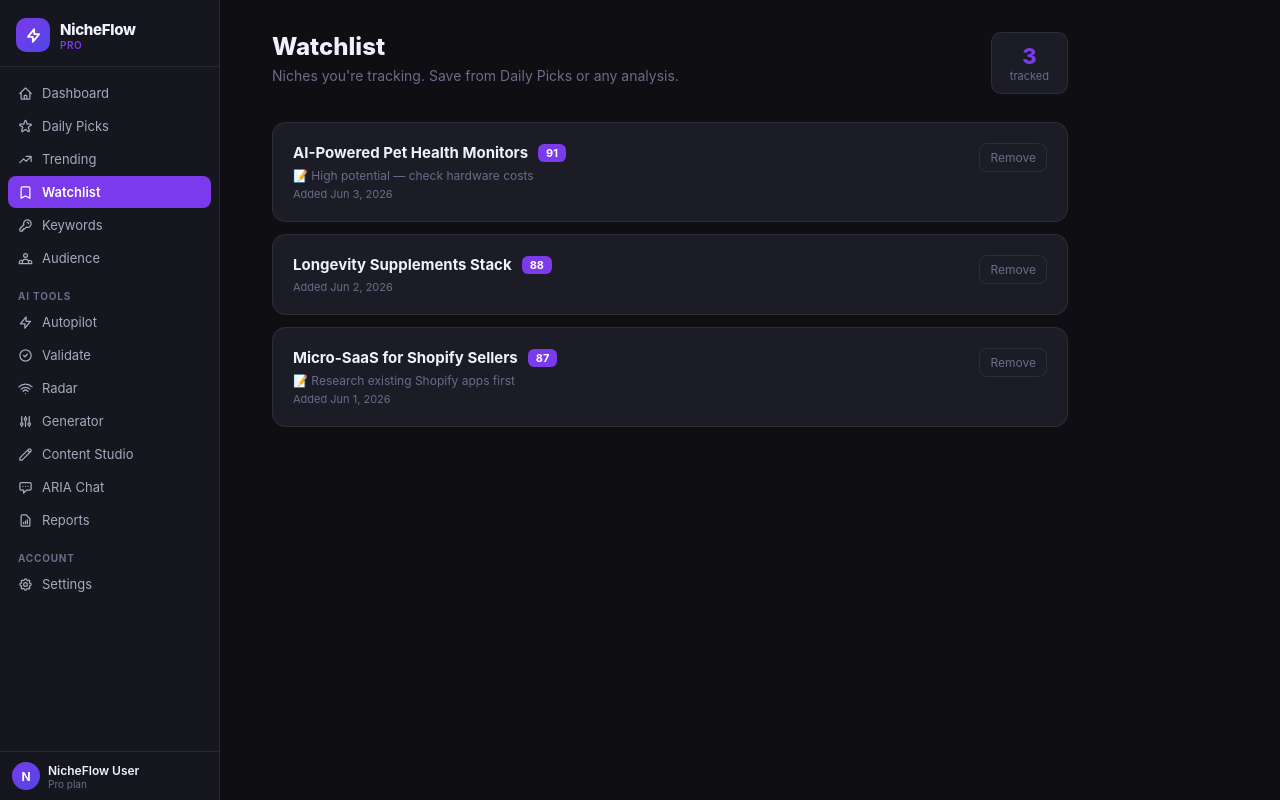
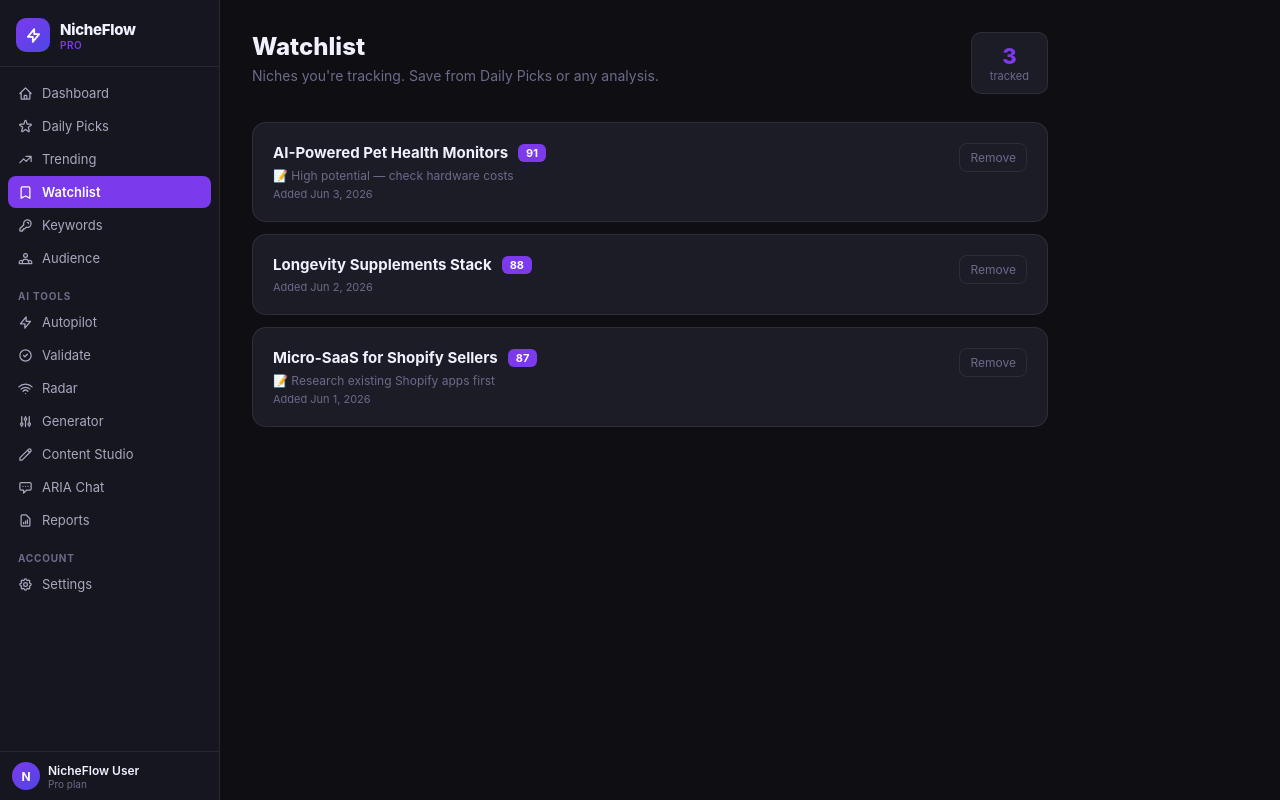
Before and after one commit to NicheFlow1/nicheflow-saas, a Next.js app: page /dashboard/watchlist in a window 1280 px wide. Built offline with nearby package versions, Linux system fonts and the light colour scheme.

Commit message:
fix: dashboard layout marginLeft 220px matching sidebar width

```diff
--- a/src/app/dashboard/layout.tsx
+++ b/src/app/dashboard/layout.tsx
@@ -25,7 +25,7 @@ export default function DashboardLayout({ children }: { children: React.ReactNod
   return (
     <div style={{ display: 'flex', minHeight: '100vh', background: 'var(--bg-base)' }}>
       <Sidebar profile={profile} />
-      <main style={{ marginLeft: '240px', flex: 1, minHeight: '100vh', overflowY: 'auto' }}>
+      <main style={{ marginLeft: '220px', flex: 1, minHeight: '100vh', overflowY: 'auto' }}>
         {children}
       </main>
     </div>
```
